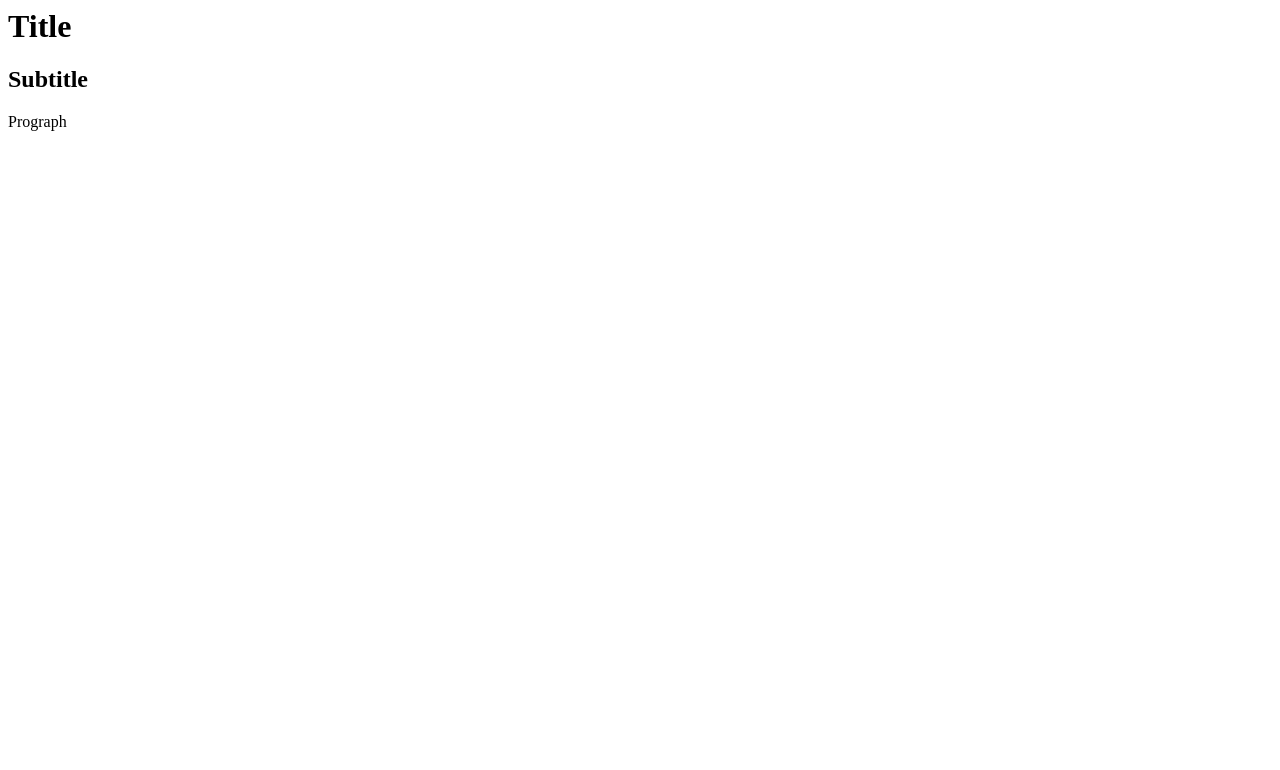
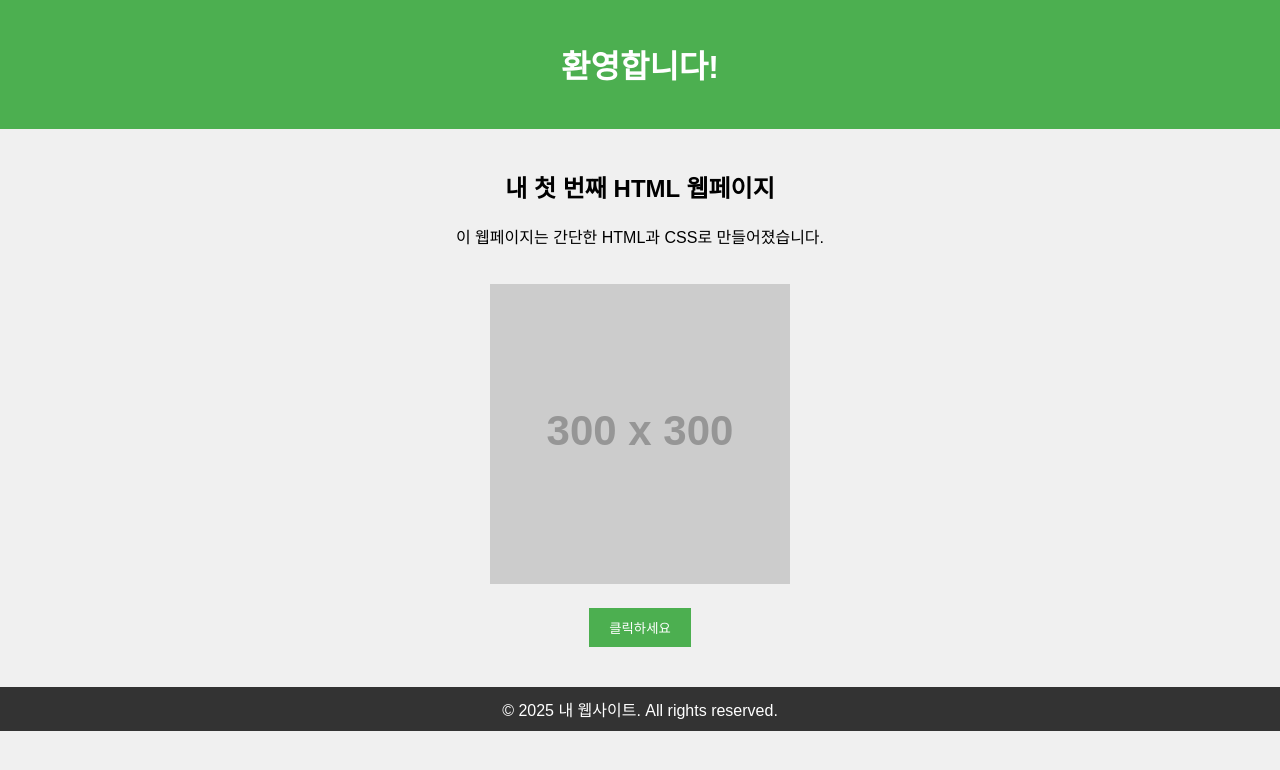
Before and after one commit to p-garden/-FINTECH-VIz, a plain HTML site: page index.html in a window 1280 px wide. Drawn offline with Linux system fonts and the light colour scheme; placeholder pictures from the web are drawn by us.

Commit message:
Update index.html

```diff
--- a/index.html
+++ b/index.html
@@ -1,13 +1,65 @@
-<html>
-  <head>
-    <title>  My Simolew
-    </title>
-  </head>
-  <body>
-    <h1>
-      Title
-    </h1>
-    <h2> Subtitle</h2>
-    <p>Prograph</p>
-  </body>
+<!DOCTYPE html>
+<html lang="ko">
+<head>
+    <meta charset="UTF-8">
+    <meta name="viewport" content="width=device-width, initial-scale=1.0">
+    <title>내 첫 웹페이지</title>
+    <style>
+        body {
+            font-family: Arial, sans-serif;
+            background-color: #f0f0f0;
+            text-align: center;
+            margin: 0;
+            padding: 0;
+        }
+        header {
+            background-color: #4CAF50;
+            color: white;
+            padding: 20px;
+        }
+        main {
+            padding: 20px;
+        }
+        img {
+            max-width: 300px;
+            margin-top: 20px;
+        }
+        button {
+            background-color: #4CAF50;
+            color: white;
+            padding: 10px 20px;
+            border: none;
+            margin-top: 20px;
+            cursor: pointer;
+        }
+        button:hover {
+            background-color: #45a049;
+        }
+        footer {
+            background-color: #333;
+            color: white;
+            padding: 10px;
+            margin-top: 20px;
+        }
+    </style>
+</head>
+<body>
+
+    <header>
+        <h1>환영합니다!</h1>
+    </header>
+
+    <main>
+        <h2>내 첫 번째 HTML 웹페이지</h2>
+        <p>이 웹페이지는 간단한 HTML과 CSS로 만들어졌습니다.</p>
+        <img src="https://via.placeholder.com/300" alt="샘플 이미지">
+        <br>
+        <button onclick="alert('버튼이 클릭되었습니다!')">클릭하세요</button>
+    </main>
+
+    <footer>
+        &copy; 2025 내 웹사이트. All rights reserved.
+    </footer>
+
+</body>
 </html>
```
